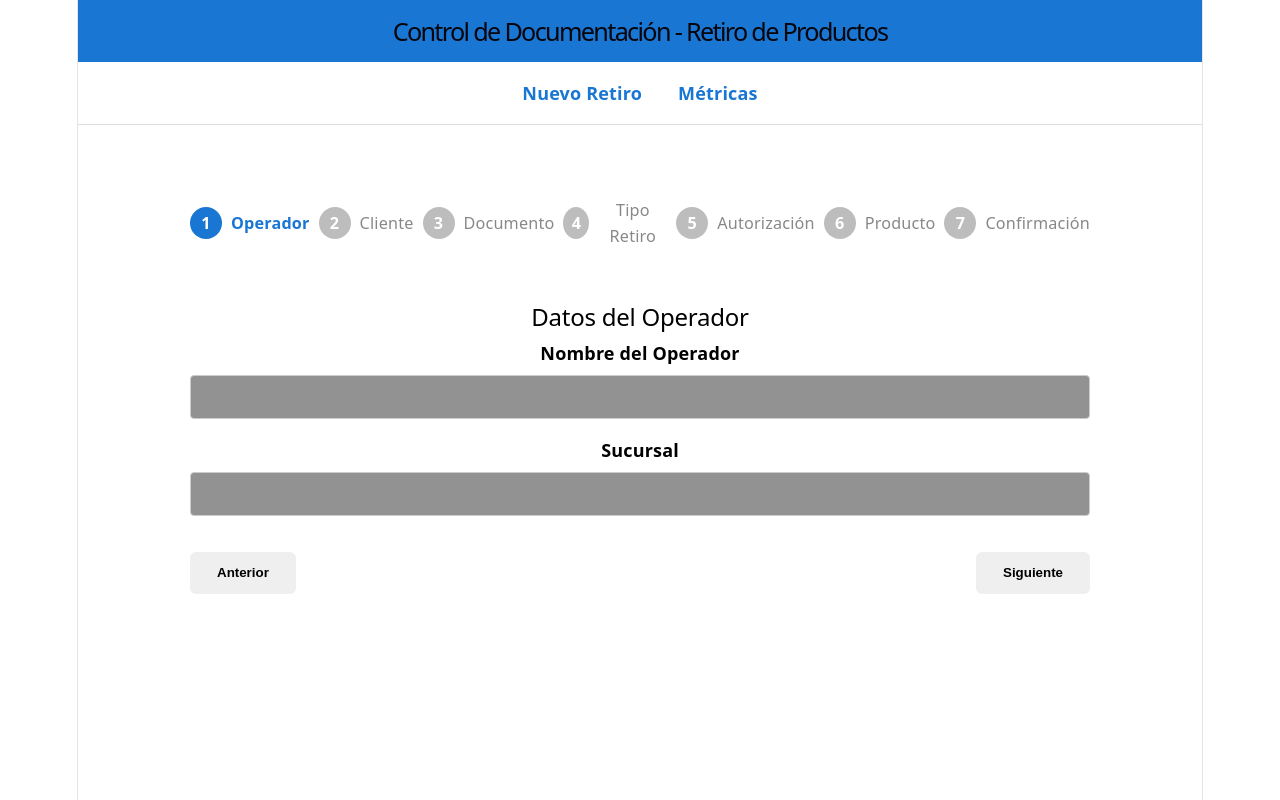
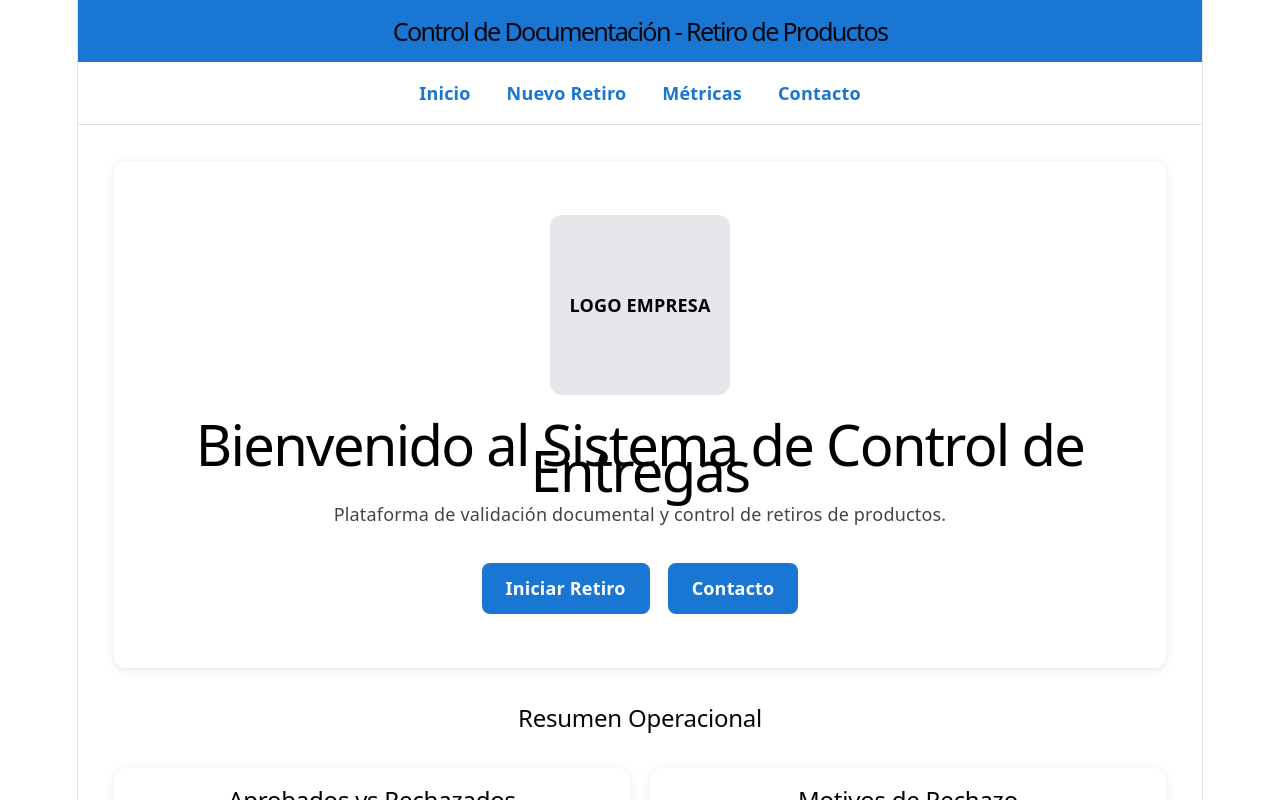
Before and after one commit to BlasterLc/checklist-retiro-frontend, a React (Vite) app: page / in a window 1280 px wide. Before the commit this address led to /retiro. Shown: the top 800 px of the page. Built offline with nearby package versions, Linux system fonts and the light colour scheme.

Commit message:
Pagina Main

```diff
--- a/src/components/Layout/Navbar.jsx
+++ b/src/components/Layout/Navbar.jsx
@@ -3,11 +3,23 @@ import { Link } from "react-router-dom";
 function Navbar() {
   return (
     <nav className="navbar">
-      <Link to="/retiro">Nuevo Retiro</Link>
+
+      <Link to="/">
+        Inicio
+      </Link>
+
+      <Link to="/retiro">
+        Nuevo Retiro
+      </Link>
 
       <Link to="/dashboard">
         Métricas
       </Link>
+
+      <Link to="/contacto">
+        Contacto
+      </Link>
+
     </nav>
   );
 }
--- /dev/null
+++ b/src/pages/Home.jsx
@@ -0,0 +1,68 @@
+import { Link } from "react-router-dom";
+
+import GraficoEstados from "../components/Dashboard/GraficoEstados";
+import GraficoMotivos from "../components/Dashboard/GraficoMotivos";
+import TablaRetiros from "../components/Dashboard/TablaRetiros";
+
+function Home() {
+  return (
+    <div className="home">
+
+      <section className="hero">
+
+        <div className="logo-placeholder">
+
+          LOGO EMPRESA
+
+        </div>
+
+        <h1>
+          Bienvenido al Sistema de Control de Entregas
+        </h1>
+
+        <p>
+          Plataforma de validación documental y
+          control de retiros de productos.
+        </p>
+
+        <div className="hero-buttons">
+
+          <Link
+            to="/retiro"
+            className="btn-home"
+          >
+            Iniciar Retiro
+          </Link>
+
+          <Link
+            to="/contacto"
+            className="btn-home"
+          >
+            Contacto
+          </Link>
+
+        </div>
+
+      </section>
+
+      <section className="home-metricas">
+
+        <h2>Resumen Operacional</h2>
+
+        <div className="graficos-container">
+
+          <GraficoEstados />
+
+          <GraficoMotivos />
+
+        </div>
+
+        <TablaRetiros />
+
+      </section>
+
+    </div>
+  );
+}
+
+export default Home;
--- a/src/router/AppRouter.jsx
+++ b/src/router/AppRouter.jsx
@@ -3,6 +3,7 @@ import { Routes, Route, Navigate } from "react-router-dom";
 import NuevoRetiro from "../pages/NuevoRetiro";
 import Dashboard from "../pages/Dashboard";
 import Contacto from "../pages/Contacto";
+import Home from "../pages/Home";
 
 function AppRouter() {
   return (
@@ -10,7 +11,7 @@ function AppRouter() {
 
       <Route
         path="/"
-        element={<Navigate to="/retiro" />}
+        element={<Home />}
       />
 
       <Route
--- a/src/styles/main.scss
+++ b/src/styles/main.scss
@@ -6,3 +6,4 @@
 
 @use "./pages/dashboard";
 @use "./pages/retiro";
+@use "./pages/home";
--- /dev/null
+++ b/src/styles/pages/_home.scss
@@ -0,0 +1,85 @@
+.home {
+
+  padding: 2rem;
+
+  color: #000;
+}
+
+.hero {
+
+  background: white;
+
+  border-radius: 12px;
+
+  padding: 3rem;
+
+  text-align: center;
+
+  box-shadow: 0 2px 10px rgba(0,0,0,.1);
+}
+
+.logo-placeholder {
+
+  width: 180px;
+
+  height: 180px;
+
+  background: #e5e7eb;
+
+  margin: auto;
+
+  border-radius: 12px;
+
+  display: flex;
+
+  justify-content: center;
+
+  align-items: center;
+
+  font-weight: bold;
+
+  margin-bottom: 2rem;
+}
+
+.hero h1 {
+
+  color: black;
+
+  margin-bottom: 1rem;
+}
+
+.hero p {
+
+  color: #444;
+
+  margin-bottom: 2rem;
+}
+
+.hero-buttons {
+
+  display: flex;
+
+  justify-content: center;
+
+  gap: 1rem;
+}
+
+.btn-home {
+
+  text-decoration: none;
+
+  background: #1976d2;
+
+  color: white;
+
+  padding: 12px 24px;
+
+  border-radius: 8px;
+
+  font-weight: bold;
+}
+
+.home-metricas {
+
+  margin-top: 2rem;
+}
```
Also changed, not shown: src/components/Dashboard/Home/HomeCards.jsx (added).
